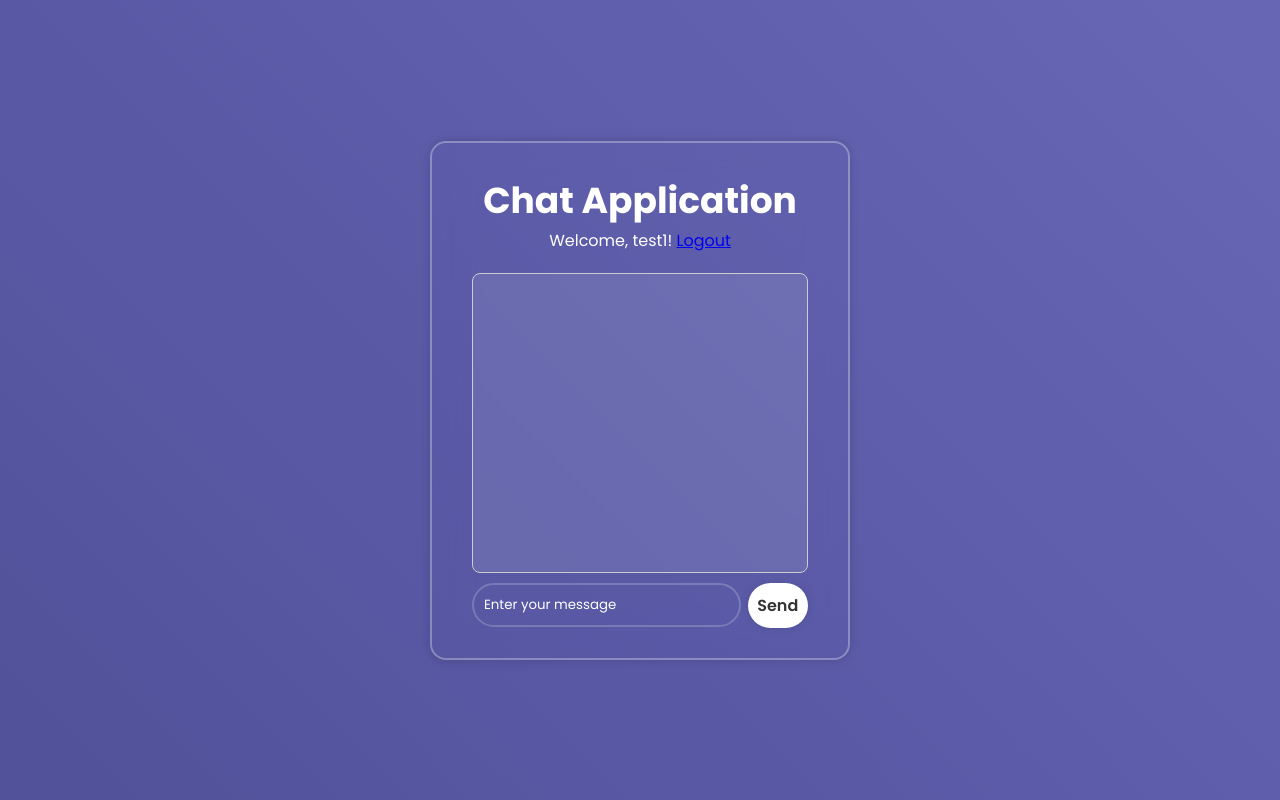
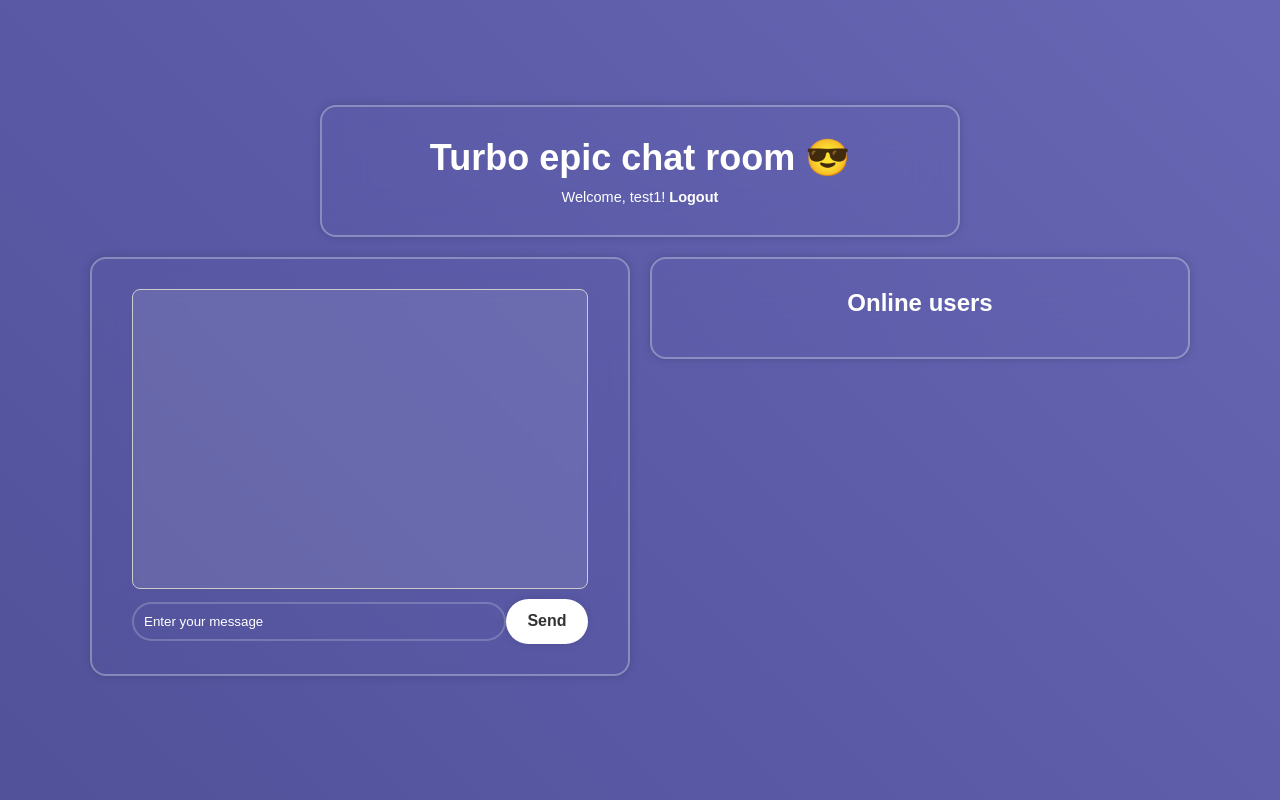
Before and after one commit to ksadowy/ChatApp, a Flask app: page / in a window 1280 px wide. Run offline with Flask 3, Linux system fonts and the light colour scheme; a user stored in the database is signed in; parts of the project's set-up code (start-up, migrations or seed data) failed here and were passed over; some libraries are stand-ins or nearby versions.

Commit message:
one chatroom - multiple users fix

```diff
--- a/app.py
+++ b/app.py
@@ -28,6 +28,7 @@ class User(db.Model, UserMixin):
     id = db.Column(db.Integer, primary_key=True)
     username = db.Column(db.String(50), unique=True, nullable=False)
     password = db.Column(db.String(100), nullable=False)
+    is_active = db.Column(db.Boolean, default=False)
 
 @login_manager.user_loader
 def load_user(user_id):
@@ -59,6 +60,8 @@ def login():
         user = User.query.filter_by(username=username).first()
         if user and bcrypt.check_password_hash(user.password, password):
             login_user(user)
+            user.is_active = True
+            db.session.commit()
             session['username'] = username
             return redirect(url_for('index'))
         return "Invalid username or password"
@@ -79,6 +82,12 @@ def register():
 @app.route('/logout')
 @login_required
 def logout():
+    if 'username' in session:
+        username = session['username']
+        user = User.query.filter_by(username=username).first()
+        if user:
+            user.is_active = False
+            db.session.commit()
     logout_user()
     return redirect(url_for('login'))
 
--- a/static/css/chat.css
+++ b/static/css/chat.css
@@ -1,24 +1,25 @@
-@import url("https://fonts.googleapis.com/css2?family=Poppins:wght@300;400;500;600;700;800;900&display=swap");
+/* chat.css */
 
 * {
     margin: 0;
     padding: 0;
     box-sizing: border-box;
-    font-family: "Poppins", sans-serif;
+    font-family: "Arial", sans-serif;
 }
 
 body {
     display: flex;
+    flex-direction: column;
+    align-items: center;
     justify-content: center;
-    align-items: center;
     min-height: 100vh;
     background: linear-gradient(45deg, #2C2C54, #474787, #5959a6, #7070be);
     background-size: 300% 300%;
     animation: color 12s ease-in-out infinite;
 }
 
-.wrapper {
-    width: 420px;
+.wrapper-title {
+    width: 50%;
     background: transparent;
     border: 2px solid rgba(255, 255, 255, .3);
     backdrop-filter: blur(20px);
@@ -26,16 +27,58 @@ body {
     color: #fff;
     border-radius: 16px;
     padding: 30px 40px;
+    text-align: center;
+    margin-bottom: 20px;
+}
+
+.wrapper-title h1 {
+    font-size: 36px;
+}
+
+.wrapper-title .logout-link {
+    font-size: 14.5px;
+    margin-top: 10px;
+}
+
+.logout-link p a {
+    color: #fff;
+    text-decoration: none;
+    font-weight: 600;
+}
+
+.logout-link p a:hover {
+    text-decoration: underline;
+}
+
+.chat-container {
+    display: flex;
+    justify-content: center;
+    align-items: flex-start; /* Align items at the top */
+    width: 100%;
+    max-width: 1200px;
+}
+
+.wrapper {
+    width: 45%; /* Adjust width for spacing between chat and online users */
+    background: transparent;
+    border: 2px solid rgba(255, 255, 255, .3);
+    backdrop-filter: blur(20px);
+    box-shadow: 0 0 10px rgba(0, 0, 0, .15);
+    color: #fff;
+    border-radius: 16px;
+    padding: 30px 40px;
+    margin-right: 20px; /* Added margin-right for spacing */
+    margin-bottom: 20px;
+}
+
+.wrapper:last-child {
+    margin-right: 0; /* Remove margin-right for the last wrapper to prevent extra spacing */
 }
 
 .wrapper h1 {
-    font-size: 36px;
+    font-size: 24px;
+    margin-bottom: 10px;
     text-align: center;
-}
-
-.wrapper p {
-    text-align: center;
-    margin-bottom: 20px;
 }
 
 #messages {
@@ -77,7 +120,7 @@ body {
 }
 
 #message-input {
-    width: 80%;
+    flex: 1;
     padding: 10px;
     border: 2px solid rgba(255, 255, 255, .2);
     border-radius: 40px;
@@ -104,6 +147,14 @@ button {
     font-weight: 600;
 }
 
+#online-users {
+    padding: 10px;
+}
+
+#online-users p {
+    margin-bottom: 5px;
+}
+
 @keyframes color {
     0% {
         background-position: 0 50%;
--- a/templates/index.html
+++ b/templates/index.html
@@ -8,13 +8,24 @@
     <link rel="stylesheet" href="/static/css/chat.css">
 </head>
 <body>
-    <div class="wrapper">
-        <h1>Chat Application</h1>
-        <p>Welcome, {{ username }}! <a href="{{ url_for('logout') }}">Logout</a></p>
-        <div id="messages"></div>
-        <div class="input-container">
-            <input type="text" id="message-input" placeholder="Enter your message">
-            <button onclick="sendMessage()">Send</button>
+    <div class="wrapper-title">
+        <h1>Turbo epic chat room 😎</h1>
+        <div class="logout-link">
+            <p>Welcome, {{ username }}! <a href="{{ url_for('logout') }}">Logout</a></p>
+        </div>
+    </div>
+
+    <div class="chat-container">
+        <div class="wrapper">
+            <div id="messages"></div>
+            <div class="input-container">
+                <input type="text" id="message-input" placeholder="Enter your message">
+                <button onclick="sendMessage()">Send</button>
+            </div>
+        </div>
+
+        <div class="wrapper">
+            <h1>Online users</h1>
         </div>
     </div>
 
@@ -40,6 +51,13 @@
                 }
             }).catch(error => {
                 console.error('Decryption error:', error);
+            });
+        });
+
+        socket.on('activeUsers', function(users) {
+            $('#online-users').empty(); // Clear previous user list
+            users.forEach(user => {
+                $('#online-users').append(`<p>${user}</p>`);
             });
         });
 
```
Also changed, not shown: static/css/register.css (+17 -4 lines), static/css/users_list.css (added, +115 -0 lines), templates/register.html (+15 -2 lines), templates/users_list.html (added, +44 -0 lines), instance/chat.db.
